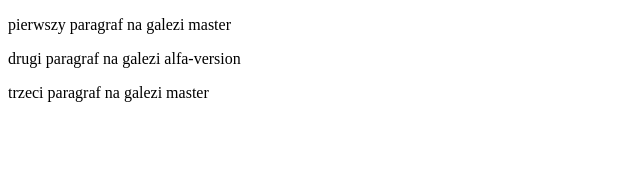
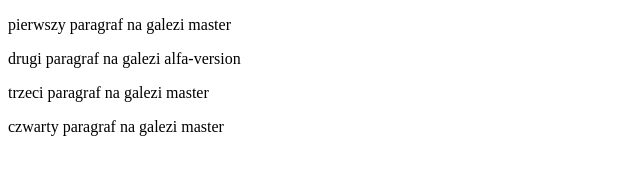
Before and after one commit to bebelp/bebelp.github.io, a plain HTML site: page index.html in a window 1280 px wide. Shown: the whole page, without its empty margins (0-640 px from the left). Drawn offline with Linux system fonts and the light colour scheme.

Commit message:
dodano czwarty paragraf na galezi master

```diff
--- a/index.html
+++ b/index.html
@@ -10,5 +10,6 @@
     <p>pierwszy paragraf na galezi master</p>
     <p>drugi paragraf na galezi alfa-version</p>
     <p>trzeci paragraf na galezi master</p>
+    <p>czwarty paragraf na galezi master</p>
 </body>
 </html>
```
